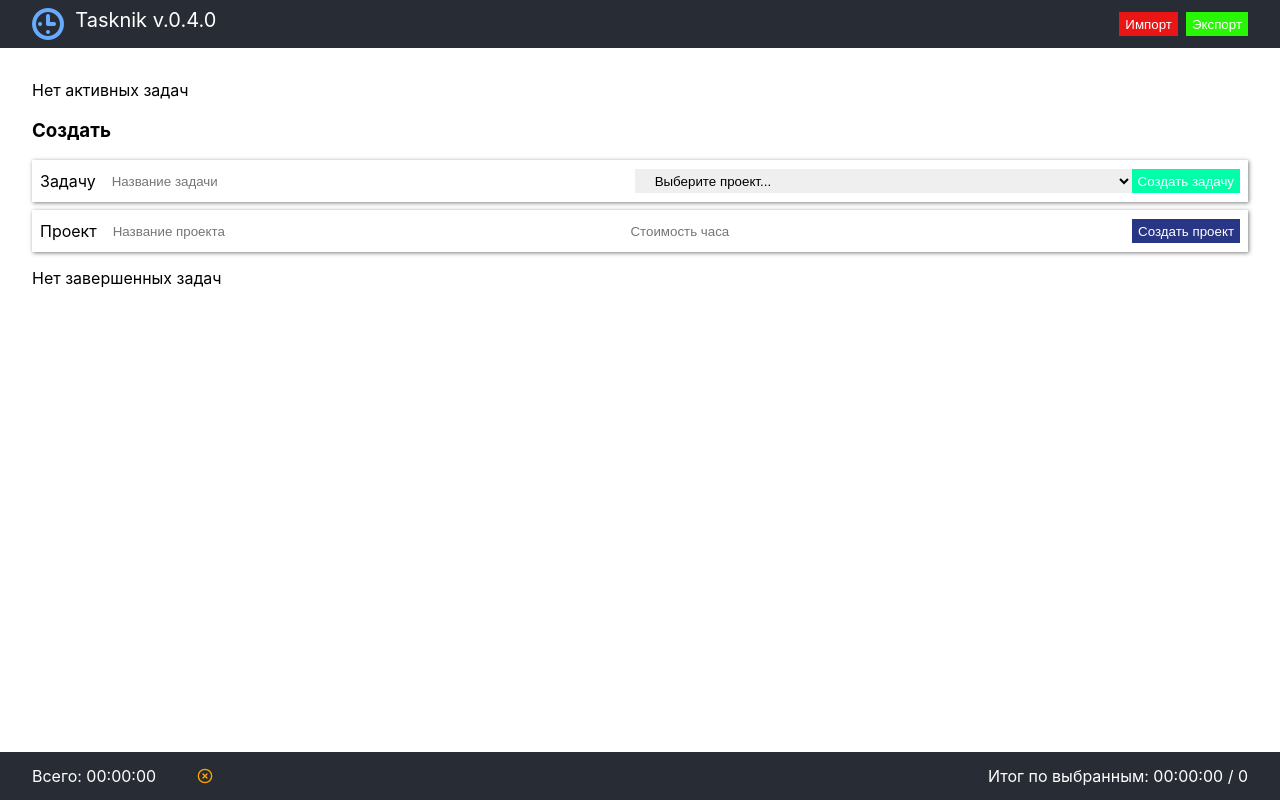
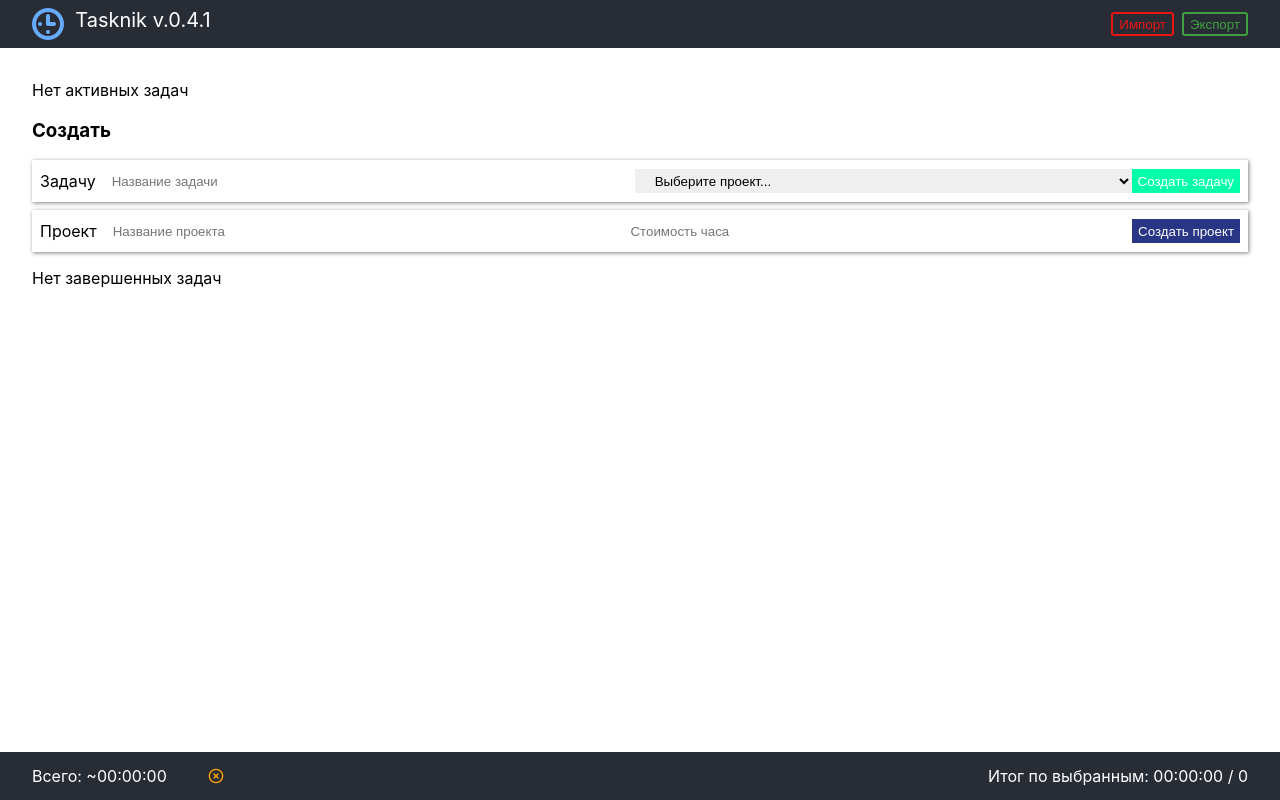
Before and after one commit to mikbox74/tasknik, a React (Create React App) app: page / in a window 1280 px wide. Built offline with nearby package versions, Linux system fonts and the light colour scheme.

Commit message:
0.4.1: more accurate time

```diff
--- a/package.json
+++ b/package.json
@@ -1,6 +1,6 @@
 {
   "name": "tasknik",
-  "version": "0.4.0",
+  "version": "0.4.1",
   "private": true,
   "homepage": "http://mikbox74.github.io/tasknik",
   "dependencies": {
--- a/src/App.js
+++ b/src/App.js
@@ -18,14 +18,15 @@ const styles = {
   },
   button: {
     cursor: 'pointer',
-    background: '#e91615',
-    color: '#fff',
-    border: 0,
+    color: '#e91615',
+    background: 'transparent',
+    border: '2px solid',
+    borderRadius: '3px',
     height: '1.5rem'
   },
   button2: {
     marginLeft: ".5rem",
-    background: '#29f605'
+    color: '#40a040'
   },
   button3: {
     background: 'transparent',
@@ -92,16 +93,17 @@ function App() {
     } else {
       clearInterval(timer);
       ChangeFav('./favicon-go.ico');
+      let startAt = Date.now();
       setTimer(setInterval(() => {
         document.title = appSigns[appSignKey] + " " + appTitle;
         appSignKey = (appSignKey+1)%2
         setTodos(
           todos.map(todo => {
             if (todo.id === currentId) {
-              todo.duration++;
-              if (!todo.tmpDuration) {
-                todo.tmpDuration = 0;
-              }
+              let diff = Date.now() - startAt;
+              todo.durationMs += diff;
+              startAt = Date.now();
+              todo.duration = Math.round(todo.durationMs / 1000);
               todo.tmpDuration++;
               if (todo.duration % 60 === 0) {
                 todo.money += todo.minuteCost;
@@ -151,6 +153,7 @@ function App() {
       title,
       completed: false,
       duration: 0,
+      durationMs: 0,
       money: 0,
       minuteCost: parseInt(project.tariff, 10)/60,
       tmpDuration: 0
@@ -249,10 +252,18 @@ function App() {
             try {
               let result = JSON.parse(e.target.result)
               localStorage.setItem('totalTime', result.totalTime)
-              localStorage.setItem('todos', result.todos)
+              // Process todos to ensure durationMs field
+              let todos = JSON.parse(result.todos).map(todo => {
+                if (!todo.durationMs) {
+                  todo.durationMs = todo.duration * 1000;
+                }
+                return todo;
+              });
+              localStorage.setItem('todos', JSON.stringify(todos))
               localStorage.setItem('projects', result.projects)
               window.location.reload()
             } catch (e) {
+              console.error(e);
               window.alert("Не удалось прочитать файл")
             }
           })
@@ -325,7 +336,7 @@ function App() {
         </div>
         <footer className="App-footer">
           <div className="totalTimer" onClick={() => (setIsModalOpen(true))}>
-            Всего: {Sec2time(totalTime)} &nbsp;
+            Всего: ~{Sec2time(totalTime)} &nbsp;
           </div>
           <span title="Сбросить общий таймер" className="action resetTotalAction" onClick={() => resetTotalTime()}>
             <XCircle size={16} color="orange" strokeWidth="2" />
--- a/src/Modal/Modal.js
+++ b/src/Modal/Modal.js
@@ -28,7 +28,7 @@ function Modal(props) {
           // eslint-disable-next-line
           projects.map(project => {
             if (project.tmpDuration) {
-              return (<p key={project.id}>{project.title}: {Sec2time(project.tmpDuration)}</p>)
+              return (<p key={project.id}>{project.title}: ~{Sec2time(project.tmpDuration)}</p>)
             }
           })}
           <button onClick={() => setIsModalOpen(false)}>&times;</button>
```
